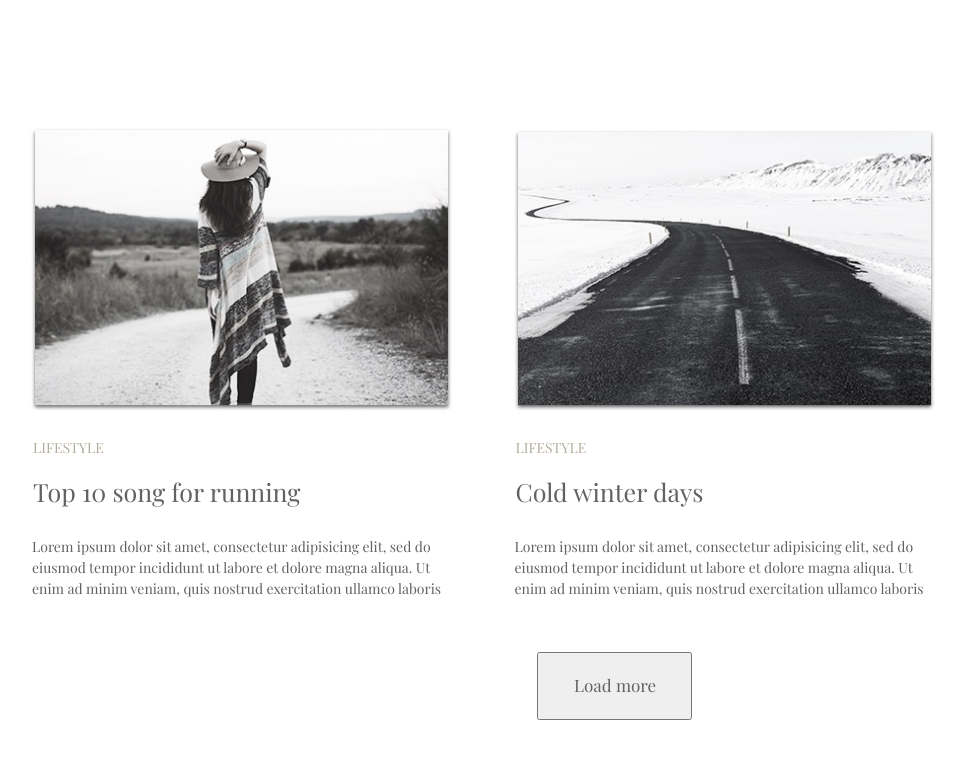
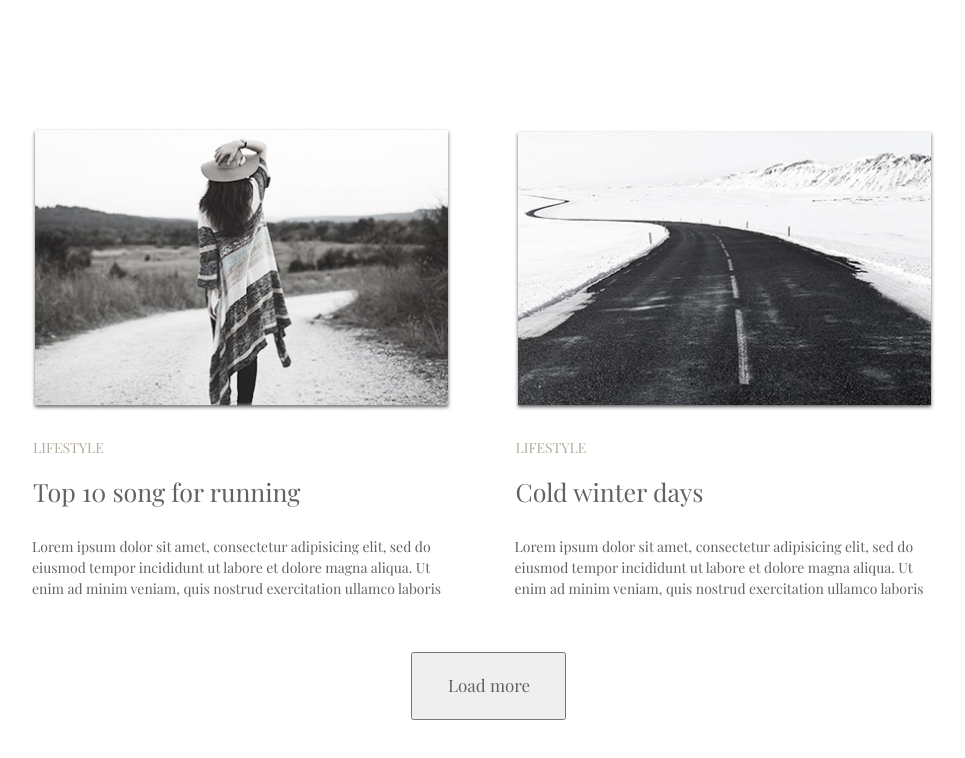
Before and after one commit to Dmitriy0776/goit-fe-course, a plain HTML site: page html-css/module-03/index.html in a window 1280 px wide. Shown: the part 1271-2029 px from the top of the page, without its empty margins (158-1123 px from the left). Drawn offline with nearby package versions, Linux system fonts and the light colour scheme.

Commit message:
correction module-03

```diff
--- a/html-css/module-03/CSS/styles.css
+++ b/html-css/module-03/CSS/styles.css
@@ -124,7 +124,7 @@ img {
 
 button {
     margin-top: 53px;
-    margin-left: 506px;
+    margin-left: 380px;
     margin-bottom: 70px;
     padding: 22px 34px 22px 35px;
     font-size: 17px;
```
